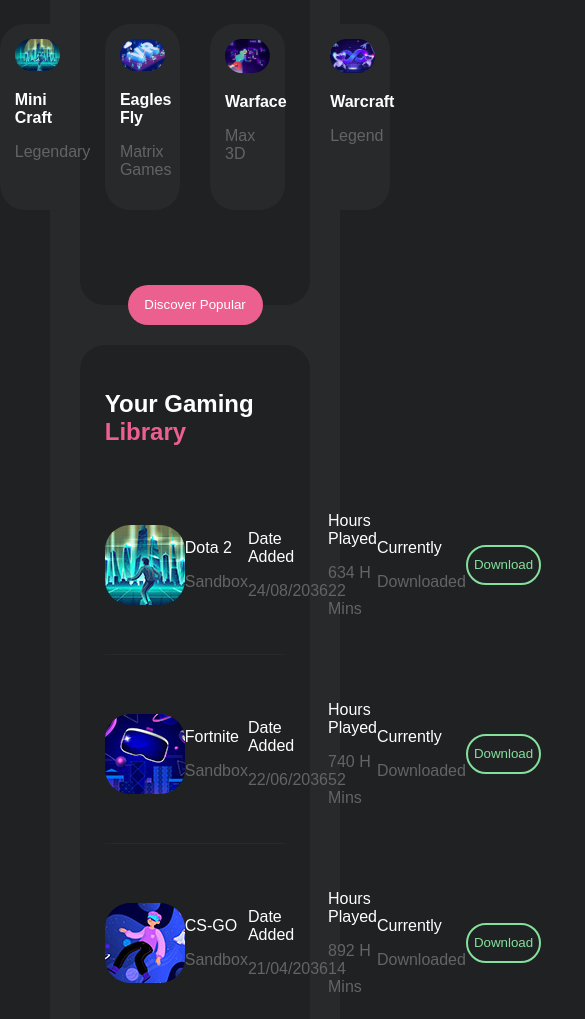
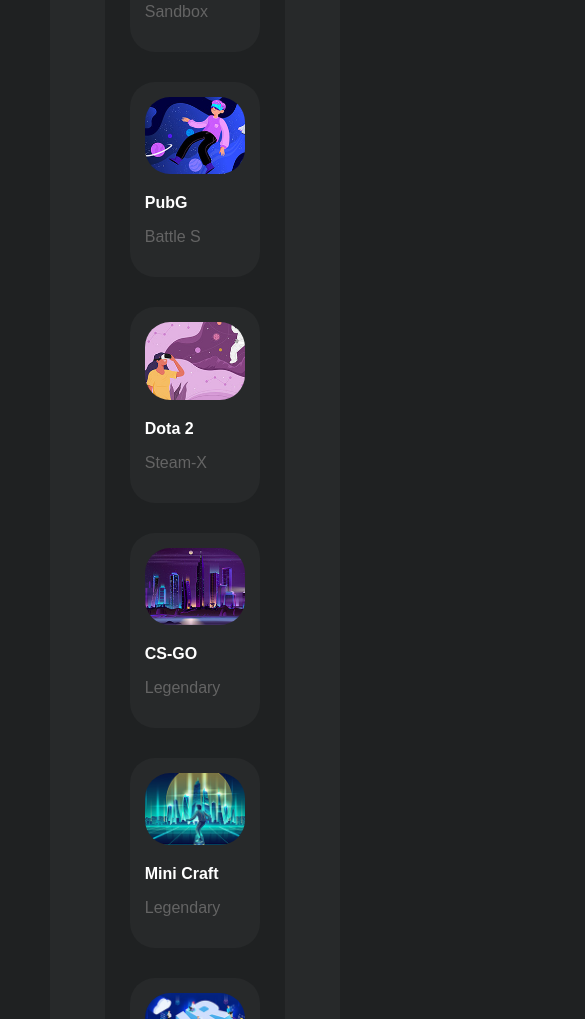
Before and after one commit to Guillaume0487/css_bonus, a plain HTML site: page index.html in a window 390 px wide. Shown: the part 981-2000 px from the top of the page, 585 px wide, since content can reach past the window. Drawn offline with Linux system fonts and the light colour scheme.

Commit message:
responsive

```diff
--- a/index.html
+++ b/index.html
@@ -82,7 +82,7 @@
         <div class="container">
             <h2><a href="">Your Gaming</a> <span class="pink">Library</span></h2>
             <div class="tab-container">
-                <img src="public/img/game-01.jpg" alt="" style="border-radius: 25px;">
+                <img src="public/img/game-01.jpg" alt="" style="border-radius: 25px;" class="img-cover">
                 <div class="tab"><p>Dota 2</p><p class="grey">Sandbox</p></div>
                 <div class="tab"><p>Date Added</p><p class="grey">24/08/2036</p></div>
                 <div class="tab"><p>Hours Played</p><p class="grey">634 H 22 Mins</p></div>
@@ -90,7 +90,7 @@
                 <button class="download" onclick="window.location.href='https://store.steampowered.com/app/570/Dota_2/'">Download</button>
             </div>
             <div class="tab-container">
-                <img src="public/img/game-02.jpg" alt="" style="border-radius: 25px;">
+                <img src="public/img/game-02.jpg" alt="" style="border-radius: 25px;" class="img-cover">
                 <div class="tab"><p>Fortnite</p><p class="grey">Sandbox</p></div>
                 <div class="tab"><p>Date Added</p><p class="grey">22/06/2036</p></div>
                 <div class="tab"><p>Hours Played</p><p class="grey">740 H 52 Mins</p></div>
@@ -98,7 +98,7 @@
                 <button class="download" ondblclick="window.location.href='https://store.epicgames.com/en-US/p/fortnite/'">Download</button>
             </div>
             <div class="tab-container">
-                <img src="public/img/game-03.jpg" alt="" style="border-radius: 25px;">
+                <img src="public/img/game-03.jpg" alt="" style="border-radius: 25px;" class="img-cover">
                 <div class="tab"><p>CS-GO</p><p class="grey">Sandbox</p></div>
                 <div class="tab"><p>Date Added</p><p class="grey">21/04/2036</p></div>
                 <div class="tab"><p>Hours Played</p><p class="grey">892 H 14 Mins</p></div>
--- a/public/css/style.css
+++ b/public/css/style.css
@@ -1,3 +1,7 @@
+* {
+    box-sizing: border-box;
+}
+
 body {
     background-color: #1F2122;
     color: white;
@@ -193,3 +197,24 @@
     from {transform: rotate(0deg);}
     to {transform: rotate(360deg);}
 }
+
+@media only screen and (max-width:900px) {
+    header {
+        flex-direction: column;
+    }
+    nav {
+        flex-wrap: wrap;
+    }
+    .card-container {
+        flex-direction: column;
+    }
+    .cards {
+        width: 100%;
+    }
+    .tab-container {
+        flex-direction: column;
+    }
+    .img-cover {
+        width: 100%;
+    }
+}
```
